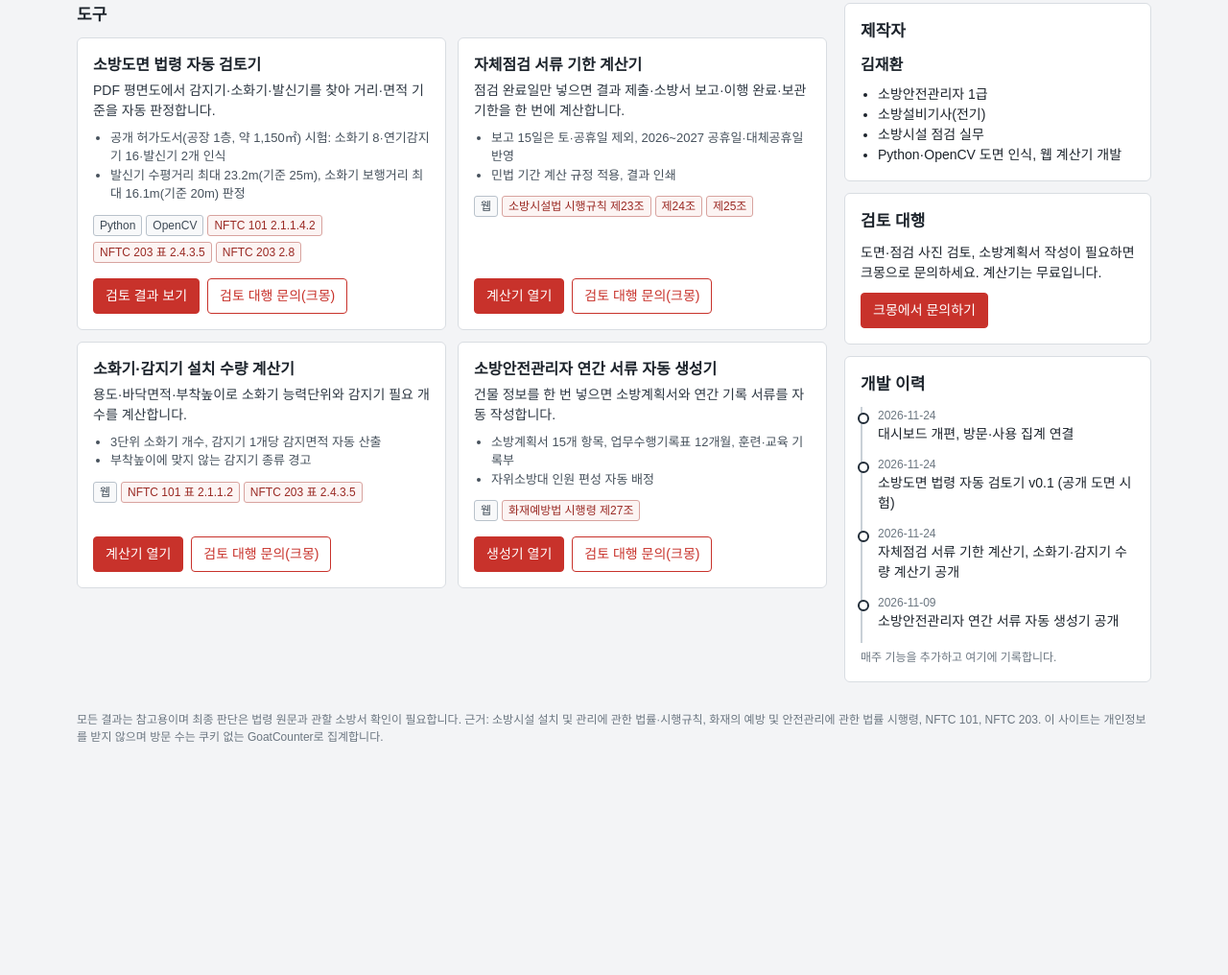
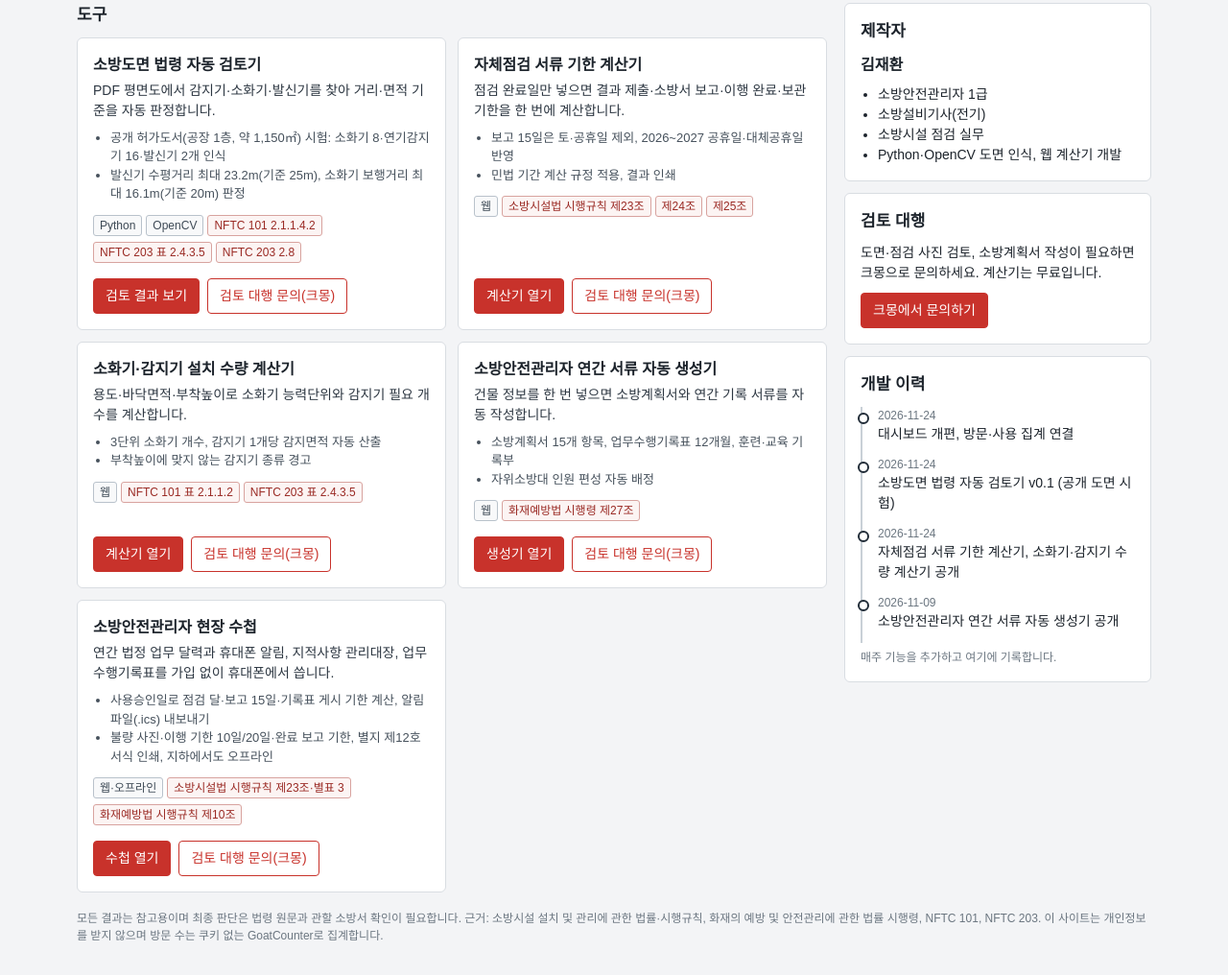
Before and after one commit to pefp96-web/fire-safety-tools, a plain HTML site: page index.html in a window 1280 px wide. Shown: the part 266-1282 px from the top of the page at 96% size. Before the commit the page ends 1075 px from the top, so only its background shows below. Drawn offline with Linux system fonts and the light colour scheme.

Commit message:
대시보드: 현장 수첩 카드 추가

```diff
--- a/index.html
+++ b/index.html
@@ -117,6 +117,17 @@ footer{font-size:12px;color:#6b7680;padding:18px 0 32px}
 <div class="btns"><a class="btn" href="https://pefp96-web.github.io/sobang-docs/">생성기 열기</a><a class="btn line kmong" href="https://kmong.com/gig/846805" data-gc="kmong-click" target="_blank" rel="noopener">검토 대행 문의(크몽)</a></div>
 </article>
 
+<article class="tool">
+<h3>소방안전관리자 현장 수첩</h3>
+<p class="eff">연간 법정 업무 달력과 휴대폰 알림, 지적사항 관리대장, 업무수행기록표를 가입 없이 휴대폰에서 씁니다.</p>
+<ul>
+<li>사용승인일로 점검 달·보고 15일·기록표 게시 기한 계산, 알림 파일(.ics) 내보내기</li>
+<li>불량 사진·이행 기한 10일/20일·완료 보고 기한, 별지 제12호서식 인쇄, 지하에서도 오프라인</li>
+</ul>
+<div class="tags"><span class="tag">웹·오프라인</span><span class="tag law">소방시설법 시행규칙 제23조·별표 3</span><span class="tag law">화재예방법 시행규칙 제10조</span></div>
+<div class="btns"><a class="btn" href="kit/" data-gc="open-kit">수첩 열기</a><a class="btn line kmong" href="https://kmong.com/gig/846805" data-gc="kmong-click" target="_blank" rel="noopener">검토 대행 문의(크몽)</a></div>
+</article>
+
 </div>
 </section>
 
```
